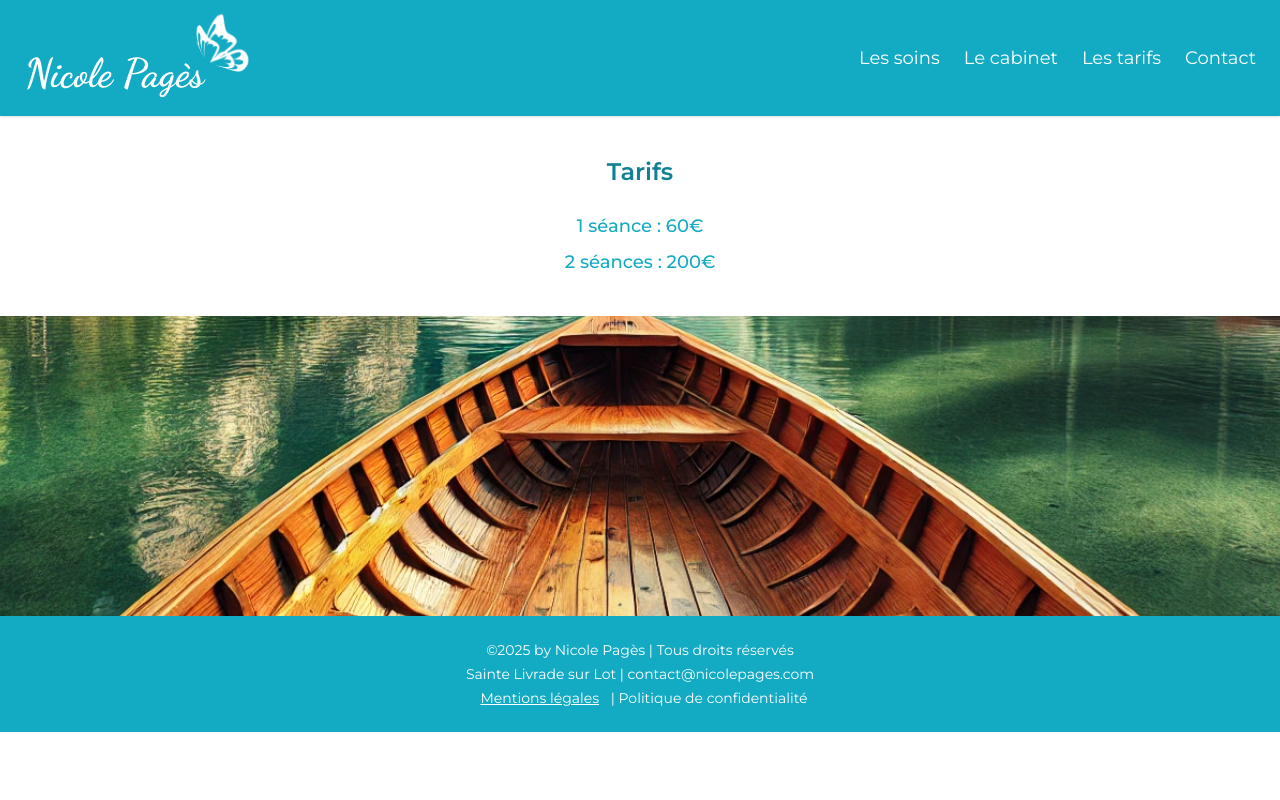
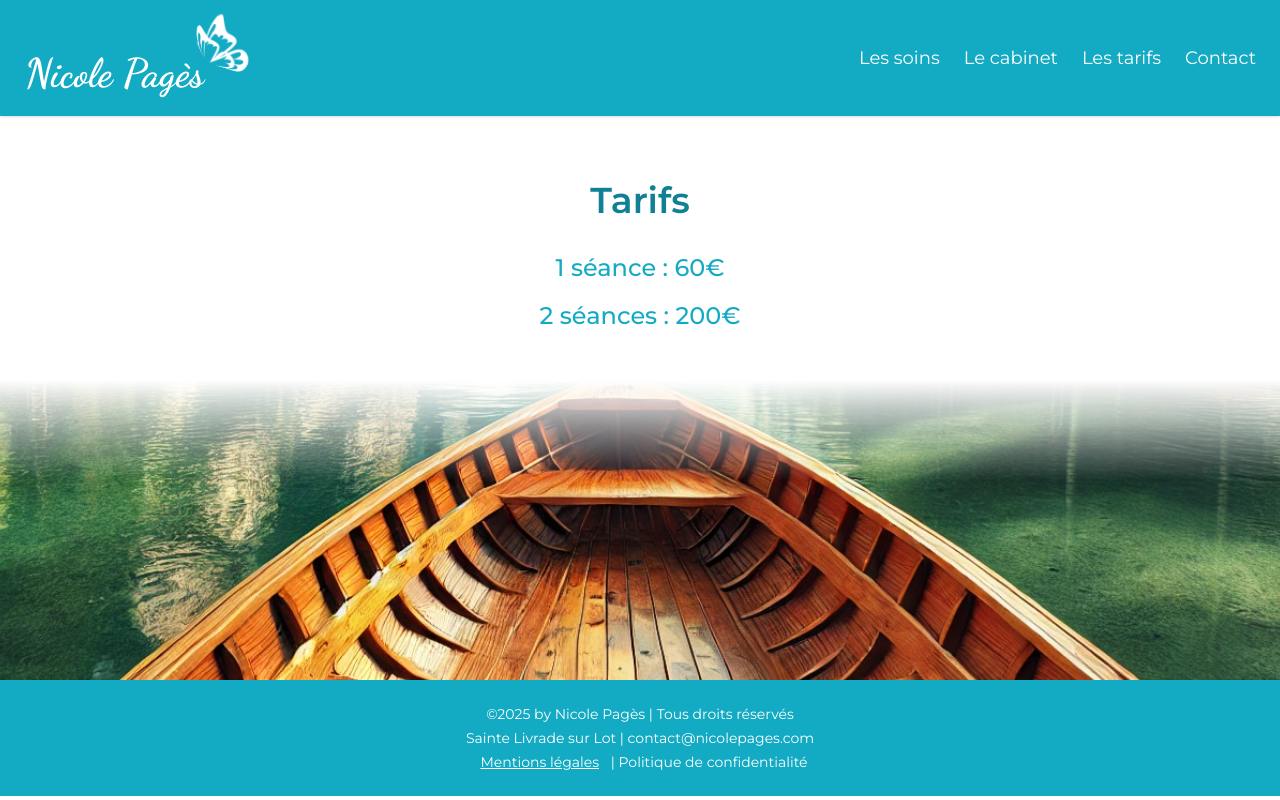
Before and after one commit to barry-black/nicole-pages-website, a Next.js app: page /tarifs in a window 1280 px wide. Built offline with nearby package versions, Linux system fonts and the light colour scheme.

Commit message:
Improve tarifs page

```diff
--- a/src/pages/tarifs.tsx
+++ b/src/pages/tarifs.tsx
@@ -24,13 +24,13 @@ export default function TarifsPage() {
         {/* Sticky Navbar */}
         <Navigation menuOpen={menuOpen} toggleMenu={toggleMenu} />
 
-        {/* Bloc horaires + bouton */}
-        <section className="my-10 px-6 flex flex-col items-center bg-white relative z-10">
-          <div className="max-w-prose text-center space-y-6">
-            <h2 className="text-2xl font-semibold text-[var(--color-ocean-blue)]">
+        {/* Bloc Tarifs */}
+        <section className="mt-16 mb-12 px-6 flex flex-col items-center bg-white relative z-10">
+          <div className="max-w-prose text-center space-y-8">
+            <h2 className="text-3xl md:text-4xl font-semibold text-[var(--color-ocean-blue)]">
               Tarifs
             </h2>
-            <ul className="space-y-2 text-lg font-medium text-[var(--color-sky-blue)]">
+            <ul className="space-y-4 text-xl md:text-2xl font-medium text-[var(--color-sky-blue)]">
               <li>1 séance : 60€</li>
               <li>2 séances : 200€</li>
             </ul>
@@ -39,6 +39,7 @@ export default function TarifsPage() {
 
         {/* Image en bas de page */}
         <div className="relative w-full h-[300px] overflow-hidden z-0">
+          <div className="absolute top-0 left-0 w-full h-1/3 bg-gradient-to-b from-white to-transparent z-10" />
           <Image
             src="/assets/images/tarifs.webp"
             alt="Arrière-plan Tarifs"
```
